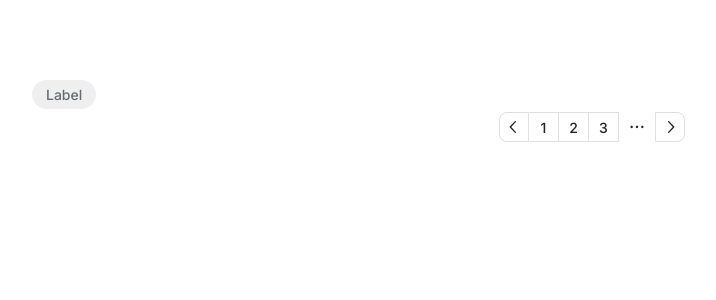
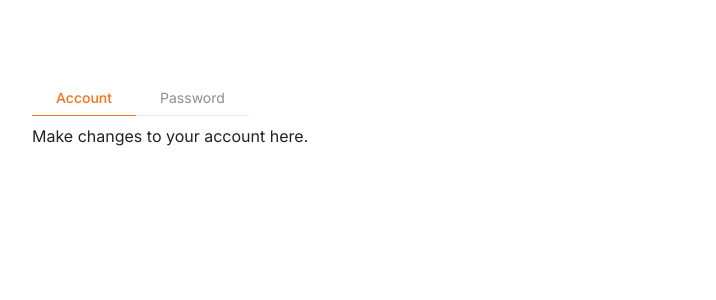
Before and after one commit to Hasnain-Shabbir/sparro-well, a Next.js app: page / in a window 1280 px wide. Shown: the top 300 px of the page, without its empty margins (48-764 px from the left). Built offline with nearby package versions, Linux system fonts and the light colour scheme; a web font is replaced by a local one.

Commit message:
feat(design-system): create Tabs component

```diff
--- a/package.json
+++ b/package.json
@@ -17,6 +17,7 @@
     "@radix-ui/react-radio-group": "^1.2.0",
     "@radix-ui/react-slot": "^1.1.0",
     "@radix-ui/react-switch": "^1.1.0",
+    "@radix-ui/react-tabs": "^1.1.1",
     "@radix-ui/react-tooltip": "^1.1.2",
     "class-variance-authority": "^0.7.0",
     "clsx": "^2.1.1",
--- a/src/app/page.tsx
+++ b/src/app/page.tsx
@@ -1,43 +1,21 @@
 'use client';
 import React from 'react';
-import { Tag } from '@/components';
-import {
-  Pagination,
-  PaginationContent,
-  PaginationEllipsis,
-  PaginationItem,
-  PaginationLink,
-  PaginationNext,
-  PaginationPrevious,
-} from '@/components/ui/pagination';
+import { Tabs, TabsContent, TabsList, TabsTrigger } from '@/components/ui/tabs';
 
 export default function Home() {
   return (
     <>
       <div className="p-20">
-        <Tag label="Label" size="md" color="gray" />
-        <Pagination>
-          <PaginationContent>
-            <PaginationItem>
-              <PaginationPrevious href="#" />
-            </PaginationItem>
-            <PaginationItem>
-              <PaginationLink href="#">1</PaginationLink>
-            </PaginationItem>
-            <PaginationItem>
-              <PaginationLink href="#">2</PaginationLink>
-            </PaginationItem>
-            <PaginationItem>
-              <PaginationLink href="#">3</PaginationLink>
-            </PaginationItem>
-            <PaginationItem>
-              <PaginationEllipsis />
-            </PaginationItem>
-            <PaginationItem>
-              <PaginationNext href="#" />
-            </PaginationItem>
-          </PaginationContent>
-        </Pagination>
+        <Tabs defaultValue="account" className="w-[400px]">
+          <TabsList>
+            <TabsTrigger value="account">Account</TabsTrigger>
+            <TabsTrigger value="password">Password</TabsTrigger>
+          </TabsList>
+          <TabsContent value="account">
+            Make changes to your account here.
+          </TabsContent>
+          <TabsContent value="password">Change your password here.</TabsContent>
+        </Tabs>
       </div>
     </>
   );
--- /dev/null
+++ b/src/components/ui/tabs.tsx
@@ -0,0 +1,53 @@
+'use client';
+import React from 'react';
+import * as TabsPrimitive from '@radix-ui/react-tabs';
+import { cn } from '@/lib/utils';
+
+const Tabs = TabsPrimitive.Root;
+
+const TabsList = React.forwardRef<
+  React.ElementRef<typeof TabsPrimitive.List>,
+  React.ComponentPropsWithoutRef<typeof TabsPrimitive.List>
+>(({ className, ...props }, ref) => (
+  <TabsPrimitive.List
+    className={cn(
+      'inline-flex h-9 items-center justify-center border-b text-neutral-600',
+      className,
+    )}
+    ref={ref}
+    {...props}
+  />
+));
+TabsList.displayName = TabsPrimitive.List.displayName;
+
+const TabsTrigger = React.forwardRef<
+  React.ElementRef<typeof TabsPrimitive.Trigger>,
+  React.ComponentPropsWithoutRef<typeof TabsPrimitive.Trigger>
+>(({ className, ...props }, ref) => (
+  <TabsPrimitive.Trigger
+    className={cn(
+      'data-[state=active]:shadow inline-flex items-center justify-center whitespace-nowrap rounded-none border-b px-6 py-[7.5px] text-sm font-normal outline-none ring-offset-white transition-all focus-visible:outline-none focus-visible:ring-2 focus-visible:ring-offset-2 disabled:pointer-events-none disabled:opacity-50 data-[state=active]:border-b data-[state=active]:border-b-orange-500 data-[state=active]:font-medium data-[state=active]:text-orange-500',
+      className,
+    )}
+    ref={ref}
+    {...props}
+  />
+));
+TabsTrigger.displayName = TabsPrimitive.Trigger.displayName;
+
+const TabsContent = React.forwardRef<
+  React.ElementRef<typeof TabsPrimitive.Content>,
+  React.ComponentPropsWithoutRef<typeof TabsPrimitive.Content>
+>(({ className, ...props }, ref) => (
+  <TabsPrimitive.Content
+    className={cn(
+      'mt-2 ring-offset-white focus-visible:outline-none focus-visible:ring-2 focus-visible:ring-neutral-950 focus-visible:ring-offset-2',
+      className,
+    )}
+    ref={ref}
+    {...props}
+  />
+));
+TabsContent.displayName = TabsPrimitive.Content.displayName;
+
+export { Tabs, TabsList, TabsTrigger, TabsContent };
```
Also changed, not shown: 1 other file (tests, documents, lock files or other folders).
